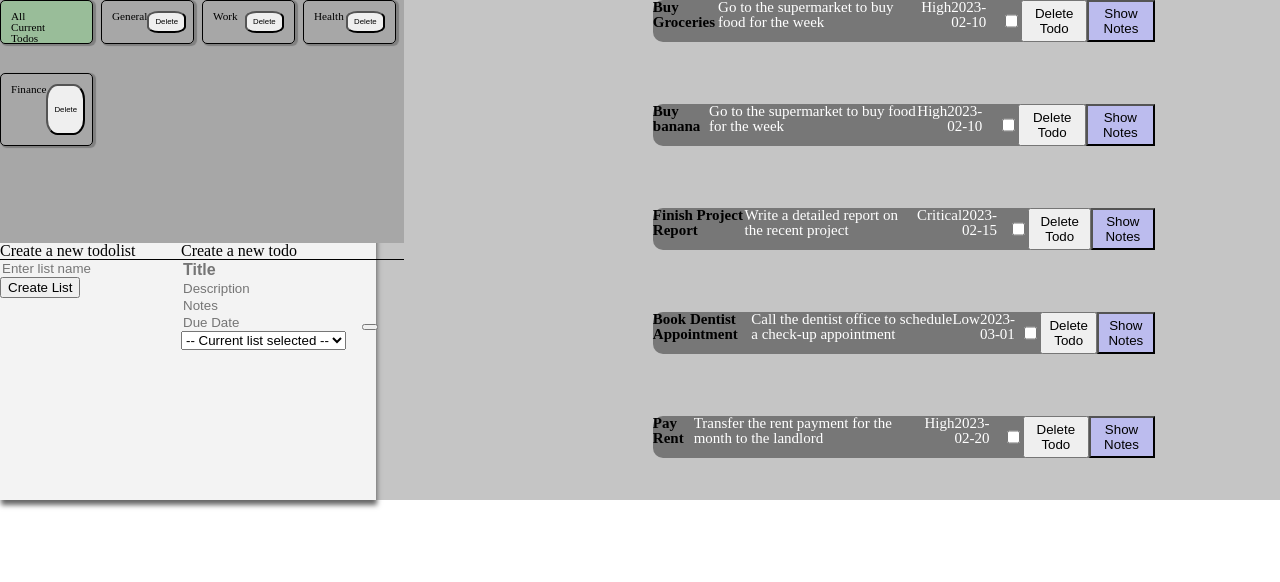
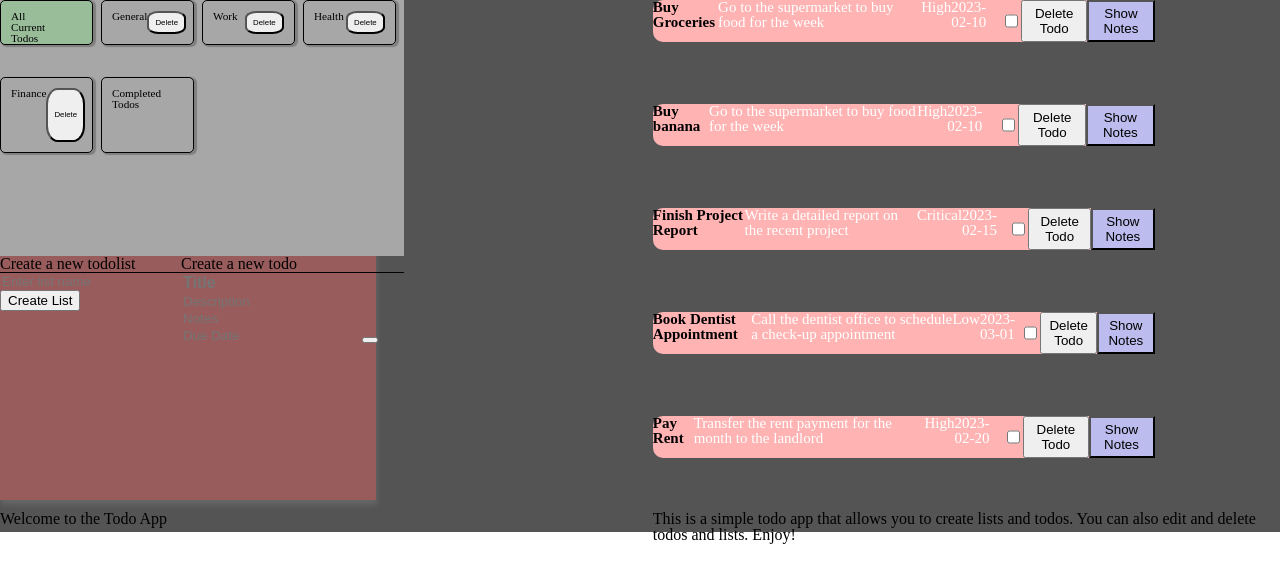
Before and after one commit to noahthemonkey/project-todolist, a website built with webpack: page dist/index.html in a window 1280 px wide. Built offline with nearby package versions, Linux system fonts and the light colour scheme.

Commit message:
Make completed list load todos that are checked
Notice bug where todos that are checked get unchecked when loading
completed list or any other list and in todos array it says true
everytime you check it

Fix error where newly created todos wouldnt load properly.

```diff
--- a/src/home.js
+++ b/src/home.js
@@ -1,5 +1,5 @@
 export function homePage() {
-    const todoContainer = document.getElementById("todoContainer");
+    const content = document.getElementById("content");
     const lists = document.getElementById("lists");
     todoContainer.innerHTML = "";
     lists.innerHTML = "";
@@ -8,6 +8,6 @@ export function homePage() {
     const homePageText = document.createElement("p");
     homePageText.textContent =
         "This is a simple todo app that allows you to create lists and todos. You can also edit and delete todos and lists. Enjoy!";
-    todoContainer.append(homePageTitle, homePageText);
+    content.append(homePageTitle, homePageText);
 
 }
--- a/src/listNav.js
+++ b/src/listNav.js
@@ -12,8 +12,13 @@ export const listNav = (todos) => {
     listsTitle.textContent = 'Create a new todolist'
     const listsContainer = document.createElement("ul");
 
+
     const allTodos = factory("li", { id: 'AllTodos' });
     allTodos.textContent = "All Current Todos";
+
+    const completedTodos = factory("li", { id: 'CompletedTodos' });
+    completedTodos.textContent = "Completed Todos";
+        completedTodos.onclick = loadList
 
     const listsMap = todos.reduce((listsMap, todo) => {
         if (!listsMap[todo.list]) {
@@ -31,6 +36,7 @@ export const listNav = (todos) => {
     });
 
     allTodos.onclick = loadList;
+
     const listItems = Array.from(listsContainer.querySelectorAll("li"));
     listItems.forEach(listItem => {
         listItem.onclick = loadList;
@@ -52,7 +58,7 @@ export const listNav = (todos) => {
     submitBtn.classList.add("create-list-btn");
 
     addListForm.append(listsTitle, inputField, submitBtn);
-    lists.append(listsContainer, addListForm, listsContainer);
+    lists.append(listsContainer, addListForm, );
 
     submitBtn.addEventListener("click", event => {
         event.preventDefault();
@@ -61,8 +67,7 @@ export const listNav = (todos) => {
         const newList = factory("li", {});
         newList.textContent = inputField.value;
         addDeleteButton(newList);
-
-        newList.onclick = loadList;
+                newList.onclick = loadList;
 
         listsContainer.append(newList);
         console.log(newList.textContent)
@@ -93,5 +98,7 @@ export const listNav = (todos) => {
         });
     }
 
-    listsContainer.append(allTodos)
+    listsContainer.append(allTodos, completedTodos)
+    listsContainer.classList.add("lists-container");
+
 };
--- a/src/loadList.js
+++ b/src/loadList.js
@@ -17,9 +17,24 @@ export const loadList = function () {
                 todo.notes,
                 todo.priority,
                 todo.dueDate,
-                todo.list
+                todo.list,
+                todo.checked
 
             );
+        });
+    } else if (selectedList === "Completed Todos") {
+        todos.filter(todo => todo.checked === true).forEach(todo => {
+            todoFactory(
+                todo.title,
+                todo.description,
+                todo.notes,
+                todo.priority,
+                todo.dueDate,
+                todo.list,
+                todo.checked.checked == true
+
+            );
+
         });
     } else if (selectedList) {
         getTodos(selectedList).forEach(todo => {
--- a/src/newTodo.js
+++ b/src/newTodo.js
@@ -17,14 +17,14 @@ export const newTodo = () => {
   const newBtn = factory('button', { id: 'newTodo', value: 'New Todo' })
   newBtn.addEventListener('click', createTodo)
 
-  const todoOption = factory('select', { id: 'todoOption', placeholder: 'Current Selected List', value: selectedList })
-  const optionPlaceholder = factory('option', { id: 'listPlaceholder', value: selectedList, selected: true })
-  optionPlaceholder.textContent = '-- Current list selected -- '
-todoOption.appendChild(optionPlaceholder);
+//   const todoOption = factory('select', { id: 'todoOption', placeholder: 'Current Selected List', value: selectedList })
+//   const optionPlaceholder = factory('option', { id: 'listPlaceholder', value: selectedList, selected: true })
+//   optionPlaceholder.textContent = '-- Current list selected -- '
+//   todoOption.appendChild(optionPlaceholder);
 
-todoOption.addEventListener('change', () => {
-  selectedList = todoOption.value;
-});
+// todoOption.addEventListener('change', () => {
+//   selectedList = todoOption.value;
+// });
 
 
 
@@ -33,9 +33,8 @@ todoOption.addEventListener('change', () => {
 
 
   const listContainer = document.getElementById('lists')
-  todoOption.appendChild(optionPlaceholder);
 
-  inputContainer.append(inputTitle, todoTitle, todoDescription, todoNotes, todoDue, newBtn, todoOption);
+  inputContainer.append(inputTitle, todoTitle, todoDescription, todoNotes, todoDue, newBtn);
   listContainer.appendChild(inputContainer)
 
 
@@ -43,8 +42,8 @@ todoOption.addEventListener('change', () => {
 
 
   function createTodo() {
-    console.log(todoOption.value)
-  console.log(todoOption.value)
+    console.log(todos)
+
   addTodo(todoTitle.value, todoDescription.value, todoNotes.value, todoDue.value, todoPriority.value, selectedList);
   const loadTodo = todoFactory(todoTitle.value, todoDescription.value, todoNotes.value, todoDue.value, todoPriority.value, selectedList);
   loadList(selectedList)
@@ -70,37 +69,5 @@ todoOption.addEventListener('change', () => {
 export const updateList = () => {
 
 
-  const todoOption = document.getElementById('todoOption')
-  const optionPlaceholder = document.getElementById('listPlaceholder')
 
-  // let todoLength = todos.length;
-  const currentLists = document.getElementById('lists').children;
-  console.log(currentLists.item(1).children)
-  console.log(currentLists.item(1).children.length)
-
-  let listsArray = []
-  for (let i = 0; i < currentLists.item(1).children.length; i++) {
-    listsArray.push(currentLists.item(1).children.item(i).textContent.replace('Delete', ''))
-  }
-  console.log(listsArray)
-  // let listValues = todos.map(({ list }) => list);
-  // listValues = [...new Set(listValues)];
-
-  todoOption.innerHTML = '';
-  for (let i = 0; i < listsArray.length; i++) {
-    const todoList = document.createElement('option');
-    todoList.setAttribute('value', listsArray[i]);
-    // todoList.textContent = listValues[i];
-    todoList.textContent = listsArray[i]
-    if (listsArray[i] === selectedList) {
-      todoOption.value = selectedList;
-      todoList.setAttribute('selected', 'selected');
-    }
-    todoOption.appendChild(todoList);
-  }
-  todoOption.appendChild(optionPlaceholder);
-
-
-  console.log(listsArray)
-  console.log(todos)
 }
--- a/src/style.css
+++ b/src/style.css
@@ -137,7 +137,7 @@ table {
 /* --------------------------------------------------------------------------------*/
 
 #content {
-  background-color: rgb(197, 197, 197);
+  background-color: rgb(84, 84, 84);
   display: grid;
   grid-template-columns: 1fr 1fr;
   justify-content: center;
@@ -163,7 +163,7 @@ table {
   display: grid;
   width: 60%;
   grid-template-columns: 1fr 1fr;
-  background-color: rgb(243, 243, 243);
+  background-color: rgb(153, 92, 92);
   height: 500px;
   box-shadow: 1px 5px 5px  rgb(102, 102, 102);
 
@@ -183,7 +183,7 @@ table {
 
 .collapsible {
   border-radius: 10px;
-  background-color: #777;
+  background-color: #ffb3b3;
   color: white;
   cursor: pointer;
   width: 200px;
@@ -209,20 +209,9 @@ table {
 input {
   background: none;
   border: none;
-  color: white;
+  color: black;
+
 }
-
-#newList {
-  background-color: red;
-  height: 50px;
-  width: 50px;
-}
-
-[class*="newList"] {
-  height: 100px;
-  background-color: wheat;
-}
-
 
 #lists > ul {
   order: -1;
--- a/src/todoData.js
+++ b/src/todoData.js
@@ -7,7 +7,8 @@ export const todos = [
     notes: "Remember to get eggs, milk, bread, and vegetables",
     priority: "High",
     dueDate: "2023-02-10",
-    list: "General"
+    list: "General",
+    checked: true
   },
   {
     id: 5,
@@ -16,7 +17,8 @@ export const todos = [
     notes: "Remember to get eggs, milk, bread, and vegetables",
     priority: "High",
     dueDate: "2023-02-10",
-    list: "General"
+    list: "General",
+    checked: false
   },
   {
     id: 2,
@@ -25,7 +27,8 @@ export const todos = [
     notes: "Make sure to include all the key findings and recommendations",
     priority: "Critical",
     dueDate: "2023-02-15",
-    list: "Work"
+    list: "Work",
+    checked: false
   },
   {
     id: 3,
@@ -34,7 +37,8 @@ export const todos = [
     notes: "Check the availability for the earliest appointment",
     priority: "Low",
     dueDate: "2023-03-01",
-    list: "Health"
+    list: "Health",
+    checked: false
   },
   {
     id: 4,
@@ -43,7 +47,8 @@ export const todos = [
     notes: "Do not forget to save a receipt of the transaction",
     priority: "High",
     dueDate: "2023-02-20",
-    list: "Finance"
+    list: "Finance",
+    checked: false
   }
 ];
 
--- a/src/todoFactory.js
+++ b/src/todoFactory.js
@@ -2,9 +2,8 @@ import {factory} from './domfactory.js'
 import { showNotes } from './showNotes.js'
 import { todos } from './todoData.js'
 
-export const todoFactory = (title, description, notes, dueDate, priority, list) => {
+export const todoFactory = (title, description = '', notes = '', dueDate = '', priority = '', list = '') => {
     const todoContainer = document.getElementById('todoContainer')
-    // const todoStart = factory('div', {class:'todoStart'}, 'Todolist 1')
     const todoDiv = factory('div', {id: `${title}`, class: 'collapsible'})
     const todoTitle = factory('h1', {id: `todoTitle_${title}`, contentEditable: 'true'}, `${title}`)
     const todoDescription = factory('p', {class: 'description', contentEditable: 'true'}, `${description}`)
@@ -19,6 +18,48 @@ export const todoFactory = (title, description, notes, dueDate, priority, list)
     todoShow.textContent = 'Show Notes'
     todoDelete.textContent = 'Delete Todo'
 
+    const index = todos.findIndex((todo) => todo.title === title)
+
+    todoTitle.addEventListener('blur', () => {
+        console.log(todos)
+        if (index !== -1) {
+            todos[index].title = todoTitle.textContent
+        }
+    })
+
+    todoDescription.addEventListener('input', () => {
+        todoDescription.addEventListener('blur', () => {
+            todos[index].description = todoDescription.textContent
+        })
+    })
+
+    todoNotes.addEventListener('input', () => {
+        todoNotes.addEventListener('blur', () => {
+            todos[index].notes = todoNotes.textContent
+        })
+    })
+
+    tododueDate.addEventListener('input', () => {
+        tododueDate.addEventListener('blur', () => {
+            todos[index].dueDate = tododueDate.textContent
+        })
+    })
+
+    todoPriority.addEventListener('blur', () => {
+        todos[index].priority = todoPriority.textContent
+    })
+
+   todoList.addEventListener('blur', () => {
+        todos[index].list = todoList.textContent
+    })
+
+    todoChecked.addEventListener('click', () => {
+        const index = todos.findIndex((todo) => todo.title === title)
+        if (index !== -1) {
+            todos[index].checked = todoChecked.checked
+        }
+    })
+
     todoShow.addEventListener('click', showNotes)
 
     todoDelete.addEventListener('click', () => deleteTodo.bind(todoDiv, todos.id)());
@@ -30,16 +71,25 @@ export const todoFactory = (title, description, notes, dueDate, priority, list)
         console.log(todos)
     }
 
+    todoChecked.addEventListener('click', todoDone)
 
-    todoChecked.addEventListener('click', todoDone)
     function todoDone() {
+    const index = todos.findIndex((todo) => todo.title === title)
     if (todoChecked.checked == true) {
+        todos[index].checked = true
+        console.log(todos)
+
         for(var i = 0;i < 5; i++){
             this.parentNode.children.item(i).style.textDecoration = 'line-through'
+
+
             this.parentNode.children.item(i).style.color = 'gray'
+
         }
 
     }else{
+        todos[index].checked = false
+        console.log(todos)
 
         for(var i = 0;i < 5; i++){
             this.parentNode.children.item(i).style.textDecoration = 'none'
@@ -48,9 +98,7 @@ export const todoFactory = (title, description, notes, dueDate, priority, list)
     }
     this.parentNode.children.item(0).style.color = 'red'
     }
-
 }
-
 
 todoDiv.append(todoTitle, todoDescription, todoNotes, tododueDate, todoPriority, todoChecked, todoDelete, todoShow)
 todoContainer.appendChild(todoDiv)
```
Also changed, not shown: dist/main.js, src/todocomplete.js (added).
